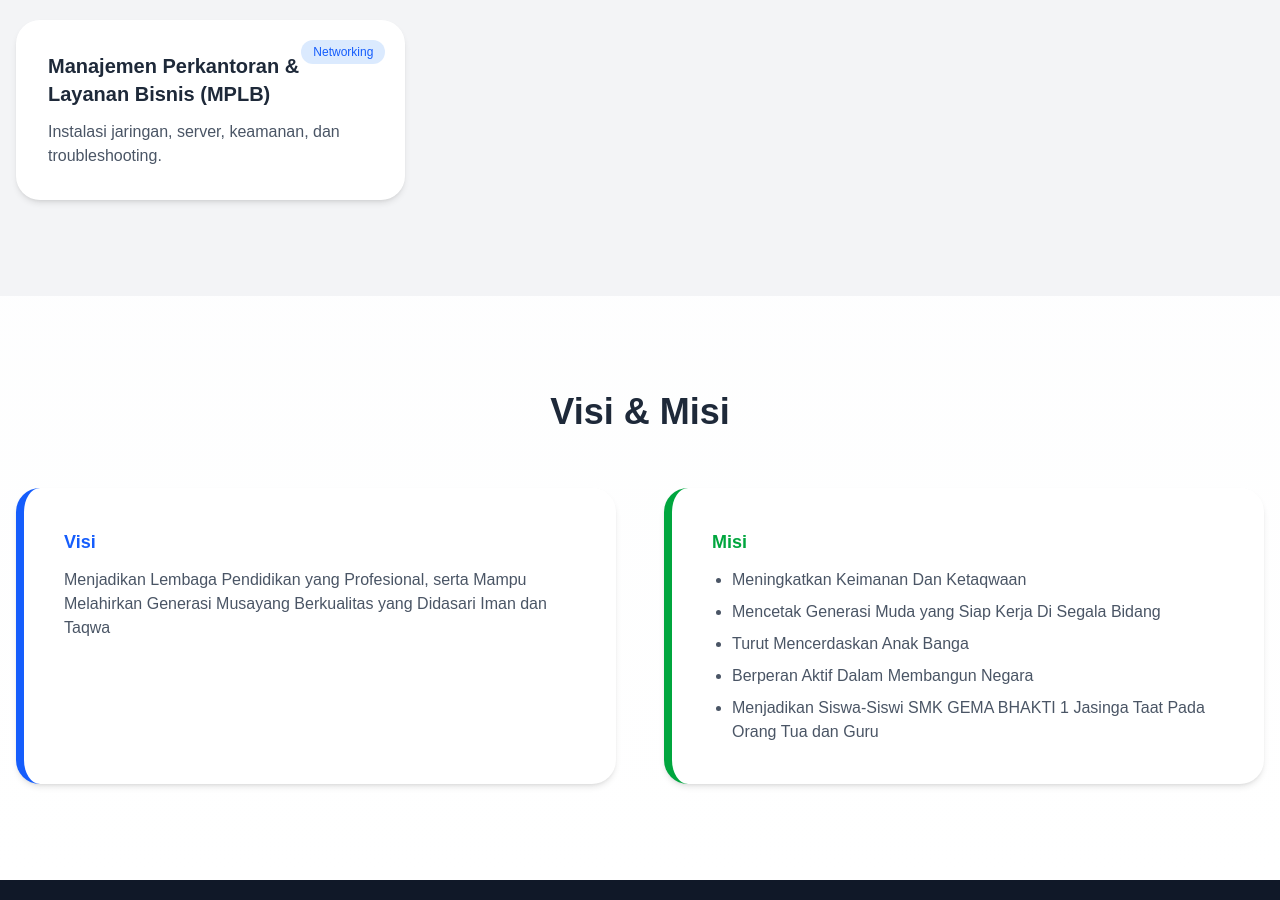
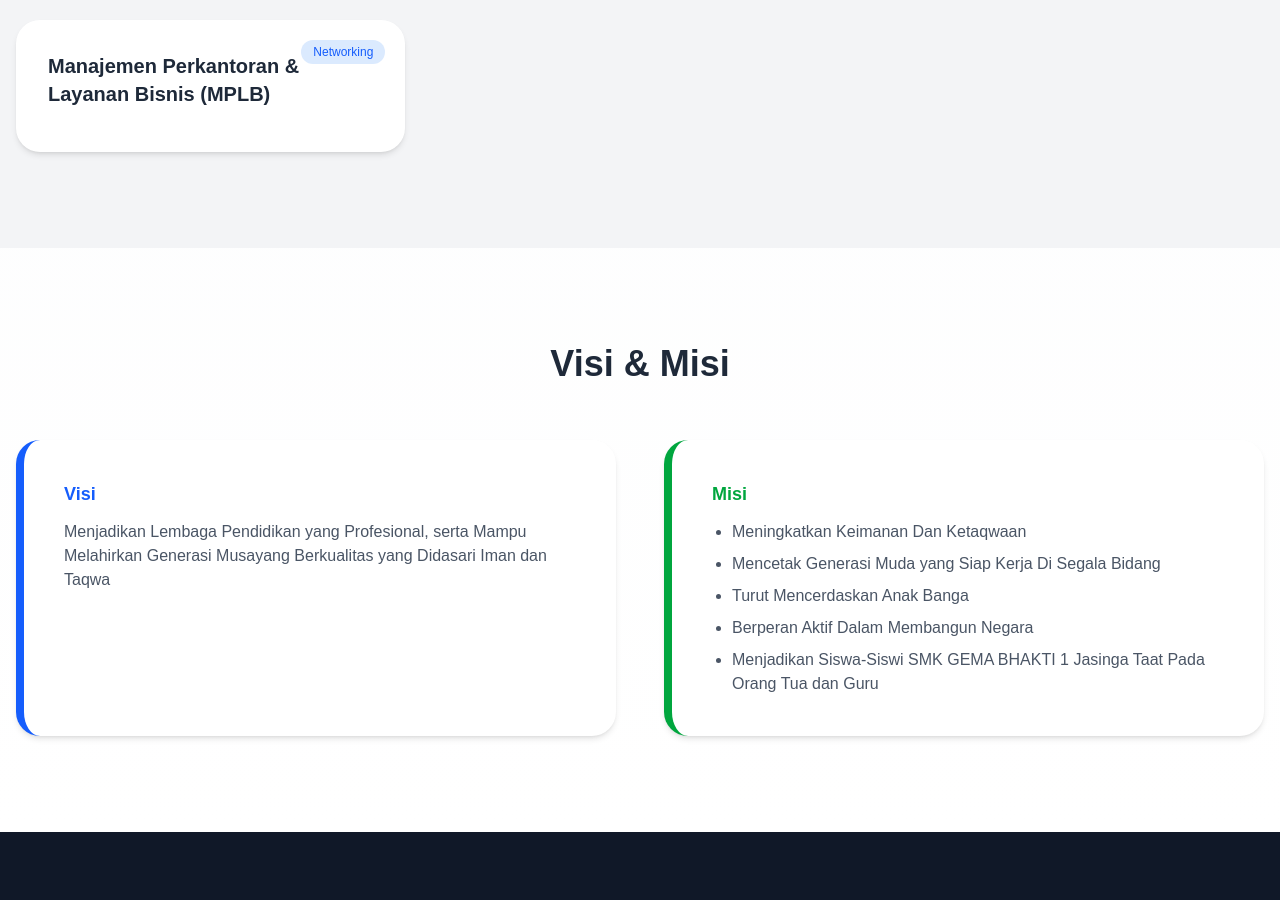
Before and after one commit to Dimas712/smk-gema-bhakti, a Next.js app: page / in a window 1280 px wide. Shown: the part 1620-2520 px from the top of the page. Built offline with nearby package versions, Linux system fonts and the light colour scheme.

Commit message:
perbaikan deskripsi

```diff
--- a/src/app/(website)/page.jsx
+++ b/src/app/(website)/page.jsx
@@ -102,7 +102,6 @@ export default function Home() {
             {[
               {
                 title: "Manajemen Perkantoran & Layanan Bisnis (MPLB)",
-                desc: "Instalasi jaringan, server, keamanan, dan troubleshooting.",
                 badge: "Networking",
               }
             ].map((item, index) => (
```
